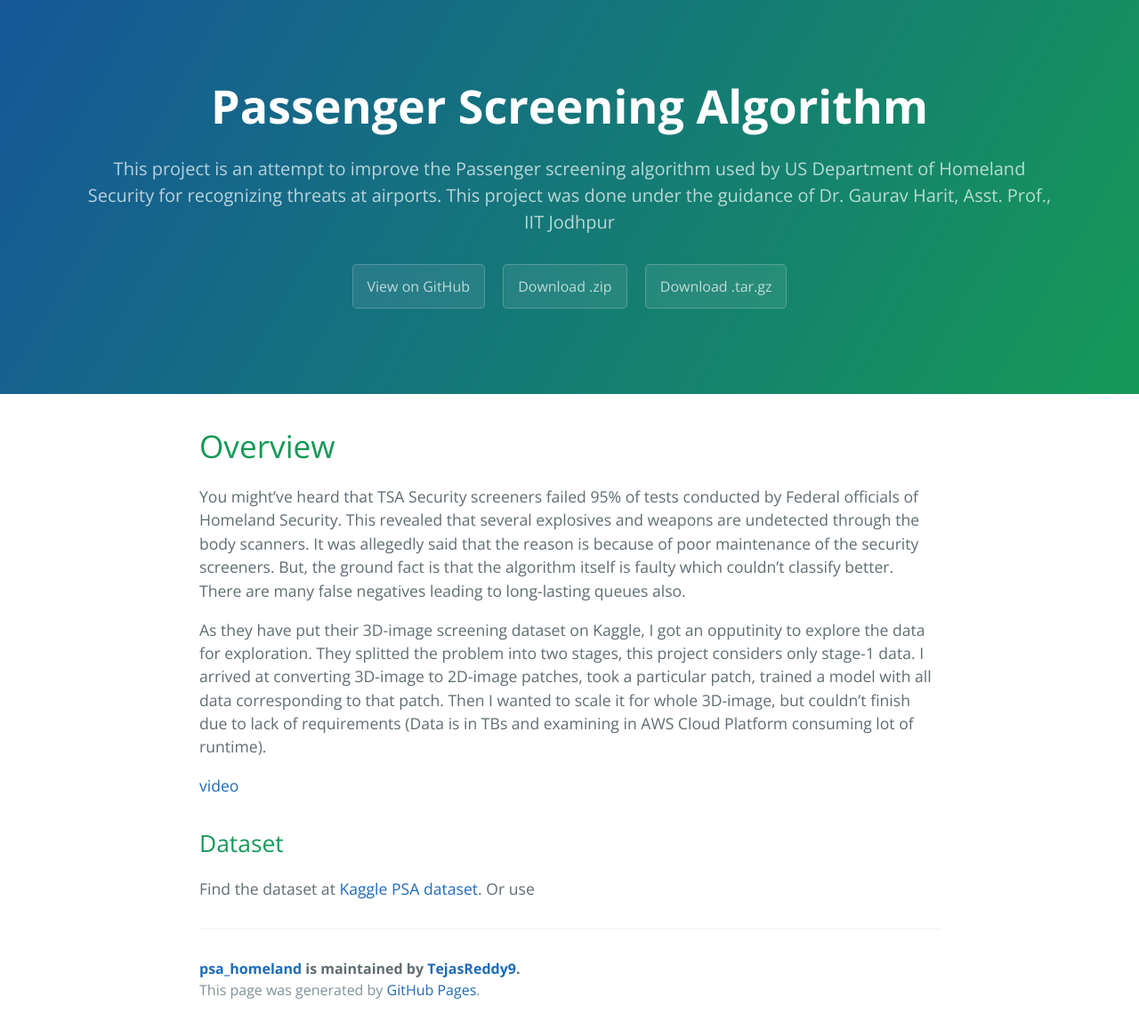
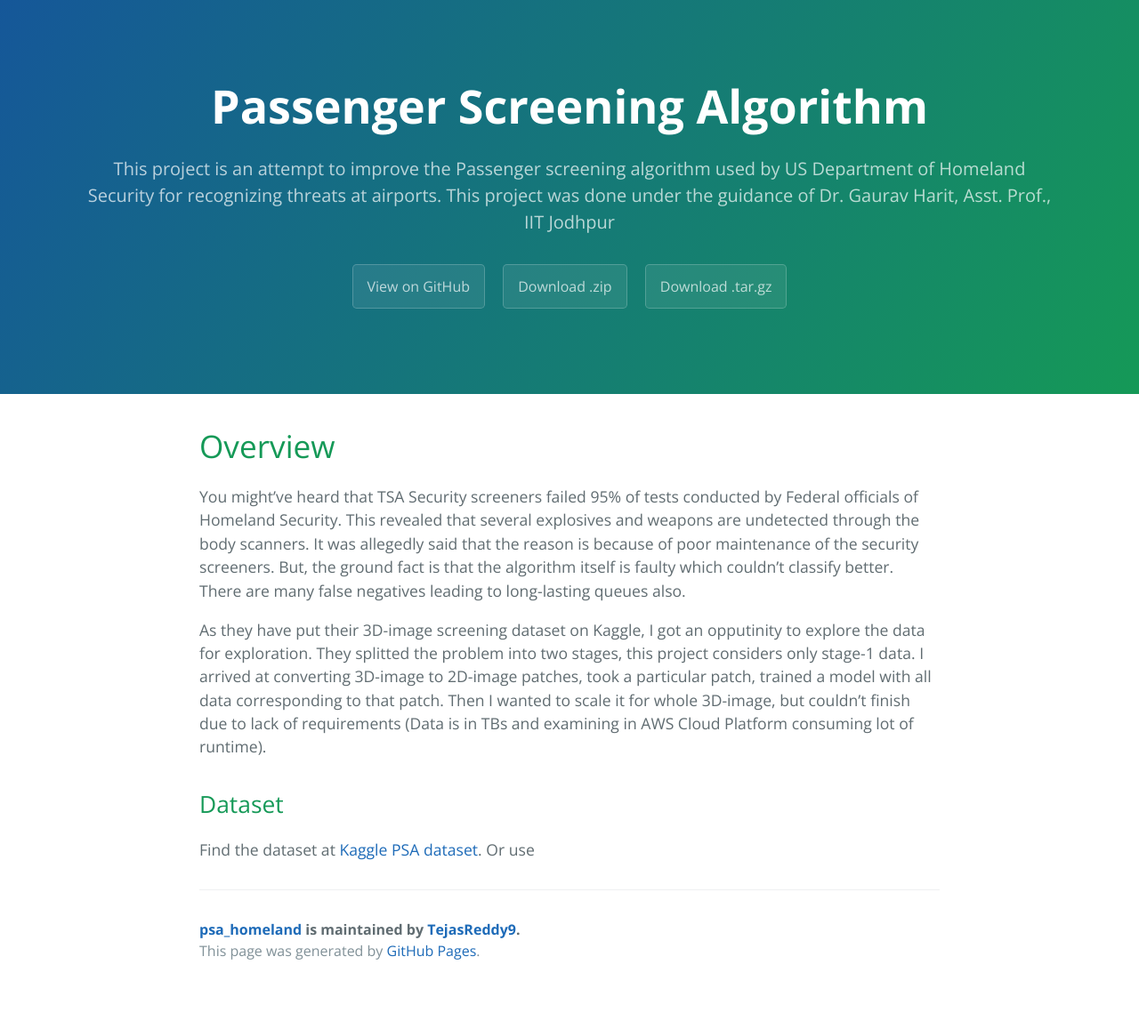
Before and after one commit to TejasReddy9/psa_homeland, a Jekyll site: the page built from docs/index.md, in a window 1280 px wide. Shown: the whole page at 89% size. Built offline with Jekyll 4.4.1, drawn with Linux system fonts in a browser that asks for light colours; our own code applies the rules of GitHub Pages for plain Markdown files; after the commit the page ends 1113 px from its top, so only the background shows below that.

Commit message:
Update index.md

```diff
--- a/docs/index.md
+++ b/docs/index.md
@@ -8,8 +8,6 @@
 
 As they have put their 3D-image screening dataset on Kaggle, I got an opputinity to explore the data for exploration. They splitted the problem into two stages, this project considers only stage-1 data. I arrived at converting 3D-image to 2D-image patches, took a particular patch, trained a model with all data corresponding to that patch. Then I wanted to scale it for whole 3D-image, but couldn't finish due to lack of requirements (Data is in TBs and examining in AWS Cloud Platform consuming lot of runtime).
 
-[video](blob:https://www.dropbox.com/e993bf04-35e1-443d-aa1f-8bde2a65c678)
-
 ## Dataset
 
 Find the dataset at [Kaggle PSA dataset](https://www.kaggle.com/c/passenger-screening-algorithm-challenge/data). Or use
```
